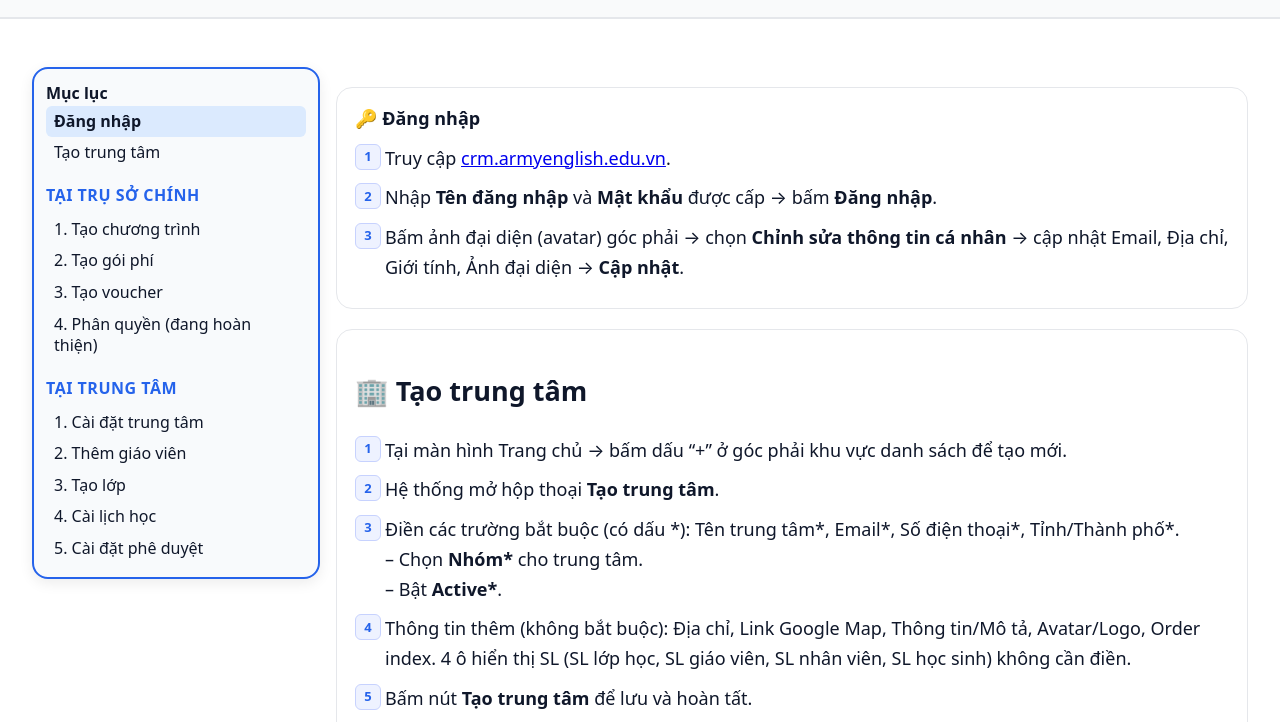
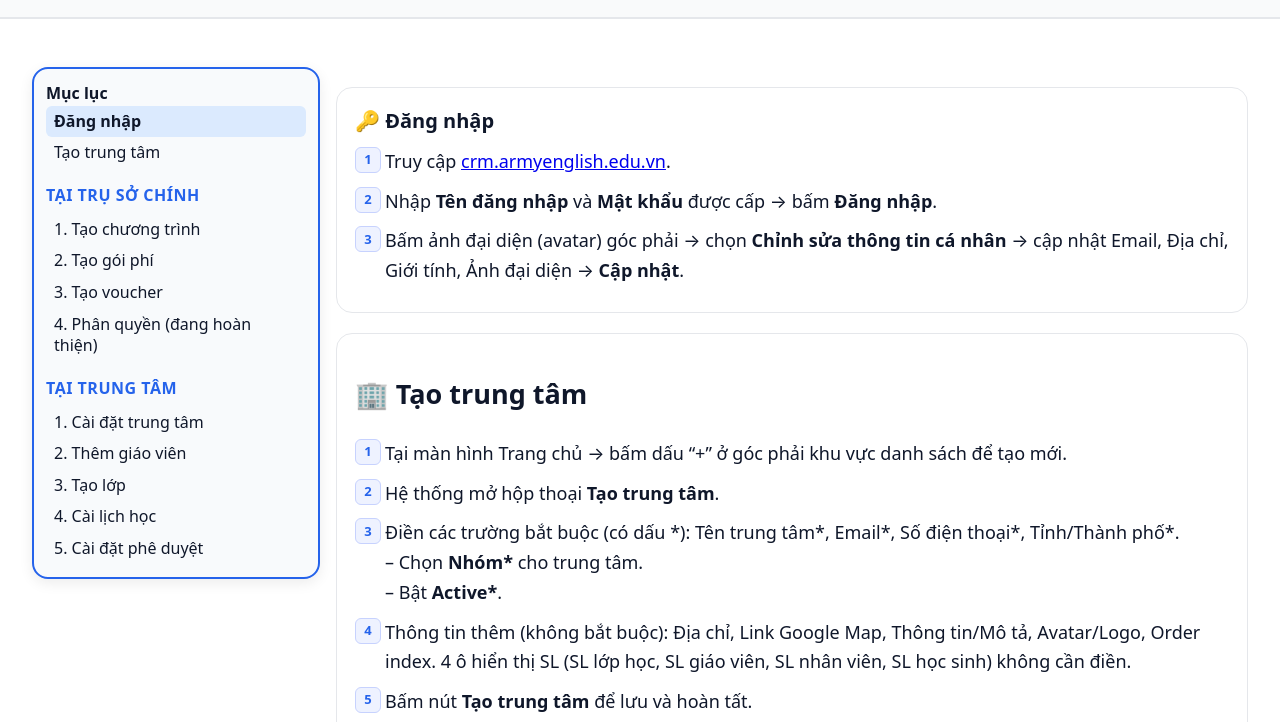
Before and after one commit to phamquynhliu/huongdanCRMchohoiso, a plain HTML site: page index.html in a window 1280 px wide. Shown: the part 77-799 px from the top of the page. Drawn offline with Linux system fonts and the light colour scheme.

Commit message:
Update index.html

```diff
--- a/index.html
+++ b/index.html
@@ -60,7 +60,7 @@
   scroll-margin-top:80px;
   line-height:1.65;
 }
-.guide-block h2{margin:0 0 10px;font-size:18px} /* giữ nguyên, không tăng heading */
+.guide-block h2{margin:0 0 10px;font-size:20px} /* giữ nguyên, không tăng heading */
 
 /* Bước: theo cỡ .content */
 .steps{counter-reset:step;list-style:none;padding-left:0;margin:0}
```
